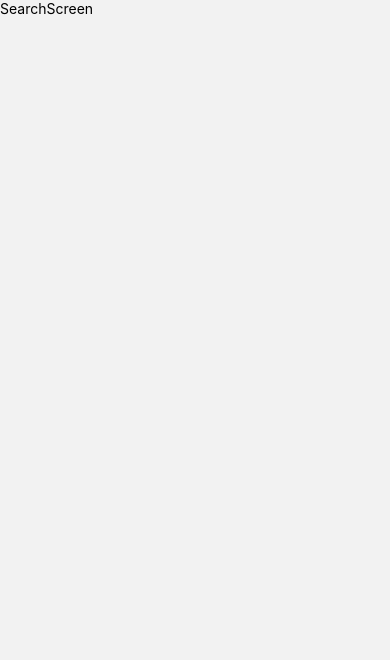
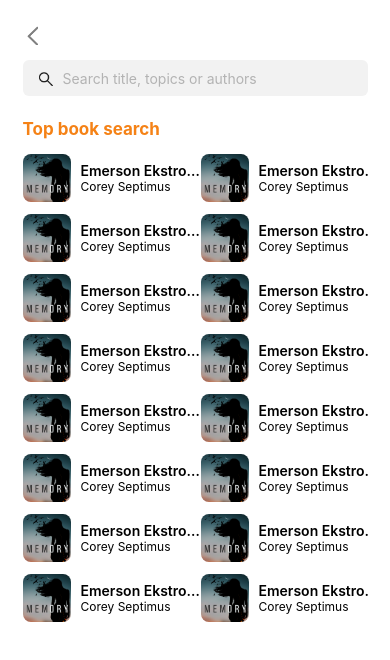
Before and after one commit to bakedapplepies/tabo-book-app, a React Native app: screen /Search in a window 390 px wide. Shown: the top 660 px of the page. Built offline with nearby package versions, Linux system fonts and the light colour scheme.

Commit message:
Working on bottom tabs

```diff
--- a/App.tsx
+++ b/App.tsx
@@ -17,7 +17,7 @@ export default function App() {
 
   return (
     <NavigationContainer>
-      <Stack.Navigator initialRouteName="Home" screenOptions={{ headerShown: false }} >
+      <Stack.Navigator initialRouteName="Search" screenOptions={{ headerShown: false }} >
         <Stack.Screen name="Load" component={LoadingScreen} />
         <Stack.Screen name="Login" component={LoginScreen} />
         <Stack.Screen name="Signup" component={SignupScreen} />
--- a/data/BookData.tsx
+++ b/data/BookData.tsx
@@ -1,7 +1,17 @@
-import { BookDisplayProps } from "../src/components/BookDisplay";
+import {
+  ImageSourcePropType
+} from "react-native";
 
 
-export const favoriteBooksData: BookDisplayProps[] = [
+type BookData = {
+  imgSrc: ImageSourcePropType;
+  title: string;
+  author: string;
+}
+
+export default BookData;
+
+export const favoriteBooksData: BookData[] = [
   {
     imgSrc: require("../assets/BookCover.png"),
     title: "Emerson Ekstrom Bothman",
@@ -38,3 +48,86 @@ export const favoriteBooksData: BookDisplayProps[] = [
     author: "Corey Septimus"
   },
 ];
+
+export const topBookSearchData: BookData[] = [
+  {
+    imgSrc: require("../assets/BookCover.png"),
+    title: "Emerson Ekstrom Bothman",
+    author: "Corey Septimus"
+  },
+  {
+    imgSrc: require("../assets/BookCover.png"),
+    title: "Emerson Ekstrom Bothman",
+    author: "Corey Septimus"
+  },
+  {
+    imgSrc: require("../assets/BookCover.png"),
+    title: "Emerson Ekstrom Bothman",
+    author: "Corey Septimus"
+  },
+  {
+    imgSrc: require("../assets/BookCover.png"),
+    title: "Emerson Ekstrom Bothman",
+    author: "Corey Septimus"
+  },
+  {
+    imgSrc: require("../assets/BookCover.png"),
+    title: "Emerson Ekstrom Bothman",
+    author: "Corey Septimus"
+  },
+  {
+    imgSrc: require("../assets/BookCover.png"),
+    title: "Emerson Ekstrom Bothman",
+    author: "Corey Septimus"
+  },
+  {
+    imgSrc: require("../assets/BookCover.png"),
+    title: "Emerson Ekstrom Bothman",
+    author: "Corey Septimus"
+  },
+  {
+    imgSrc: require("../assets/BookCover.png"),
+    title: "Emerson Ekstrom Bothman",
+    author: "Corey Septimus"
+  },
+  {
+    imgSrc: require("../assets/BookCover.png"),
+    title: "Emerson Ekstrom Bothman",
+    author: "Corey Septimus"
+  },
+  {
+    imgSrc: require("../assets/BookCover.png"),
+    title: "Emerson Ekstrom Bothman",
+    author: "Corey Septimus"
+  },
+  {
+    imgSrc: require("../assets/BookCover.png"),
+    title: "Emerson Ekstrom Bothman",
+    author: "Corey Septimus"
+  },
+  {
+    imgSrc: require("../assets/BookCover.png"),
+    title: "Emerson Ekstrom Bothman",
+    author: "Corey Septimus"
+  },
+  {
+    imgSrc: require("../assets/BookCover.png"),
+    title: "Emerson Ekstrom Bothman",
+    author: "Corey Septimus"
+  },
+  {
+    imgSrc: require("../assets/BookCover.png"),
+    title: "Emerson Ekstrom Bothman",
+    author: "Corey Septimus"
+  },
+  {
+    imgSrc: require("../assets/BookCover.png"),
+    title: "Emerson Ekstrom Bothman",
+    author: "Corey Septimus"
+  },
+  {
+    imgSrc: require("../assets/BookCover.png"),
+    title: "Emerson Ekstrom Bothman",
+    author: "Corey Septimus"
+  },
+]
--- a/src/components/BookDisplay.tsx
+++ b/src/components/BookDisplay.tsx
@@ -4,26 +4,26 @@ import {
   StyleSheet,
   Text,
   TouchableOpacity,
-  View
+  View,
+  ViewStyle
 } from 'react-native'
 import React from 'react'
+import BookData from '../../data/BookData';
 
 
-export interface BookDisplayProps {
+export interface BookDisplayProps extends BookData {
+  style?: ViewStyle
   enlarge?: boolean;
-  imgSrc: ImageSourcePropType;
-  title: string;
-  author: string;
 }
 
 const BookDisplay = (props: BookDisplayProps) => {
   return (
-    <View style={{ flexDirection: "column" }}>
+    <View style={{ ...props.style, flexDirection: "column" }}>
       {/* Book cover */}
       <TouchableOpacity
         style={props.enlarge ? styles.book_cover_view_enlarge : styles.book_cover_view}
       >
-        <ImageBackground source={props.imgSrc} style={styles.book_cover} resizeMode="cover"/>
+        <ImageBackground source={props.imgSrc} style={styles.book_cover} resizeMode="cover" resizeMethod="scale"/>
       </TouchableOpacity>
 
       {/* Title */}
@@ -43,26 +43,19 @@ export default BookDisplay
 
 const styles = StyleSheet.create({
   book_cover_view: {
-    width: 139,
-    height: 175,
-    // backgroundColor: "red",
-    backgroundColor: "transparent",
-    paddingRight: 34,
+    width: 129,
+    height: 188,
   },
 
   book_cover_view_enlarge: {
-    // width: 173,
-    // height: 216,
-    // backgroundColor: "red",
+    width: 160,
+    height: 212,
     backgroundColor: "transparent",
-    // paddingRight: 34,
   },
 
   book_cover: {
-    marginTop: -25,
-    marginLeft: -13,
-    // width: 190,
-    // height: 246,
+    width: "100%",
+    height: "100%",
   },
 
   title: {
--- a/src/components/Input.tsx
+++ b/src/components/Input.tsx
@@ -1,14 +1,18 @@
 import {
+  View,
+  ImageSourcePropType,
   StyleSheet,
   Text,
   TextInput,
   TextInputProps,
+  Image
 } from 'react-native'
 import React from 'react'
 
 
 interface InputProps extends TextInputProps {
   label?: string;
+  icon?: ImageSourcePropType
 }
 
 const Input = (props: InputProps) => {
@@ -19,12 +23,23 @@ const Input = (props: InputProps) => {
         {props.label}
       </Text>
     }
+      <View style={{
+        flexDirection: "row",
+        justifyContent: "center",
+        alignItems: "center",
+        marginLeft: props.icon ? 16 : 0
+      }}>
+        { props.icon &&
+          <Image source={props.icon} style={styles.icon}/>
+        }
         <TextInput
-        style={styles.input_field}
+          style={[props.icon ? styles.input_field_icon : styles.input_field, props.style]}
           placeholder={props.placeholder}
           placeholderTextColor="#B3B3B3"
           secureTextEntry={props.secureTextEntry}
+          underlineColorAndroid="transparent"
         />
+      </View>
     </>
   )
 }
@@ -32,10 +47,27 @@ const Input = (props: InputProps) => {
 export default Input
 
 const styles = StyleSheet.create({
+  icon: {
+    zIndex: 1,
+    width: 14,
+    height: 14,
+    marginTop: -16,
+    marginRight: -30
+  },
+
   field_header: {
     marginBottom: 6,
     color: "#B3B3B3",
     fontWeight: "500"
+  },
+
+  input_field_icon: {
+    marginBottom: 18,
+    backgroundColor: "#F2F2F2",
+    width: 345,
+    height: 36,
+    borderRadius: 6,
+    paddingHorizontal: 40,
   },
 
   input_field: {
@@ -45,5 +77,5 @@ const styles = StyleSheet.create({
     height: 48,
     borderRadius: 8,
     paddingHorizontal: 13
-  },
+  }
 })
--- a/src/screens/FavoriteScreen.tsx
+++ b/src/screens/FavoriteScreen.tsx
@@ -6,51 +6,22 @@ import {
 } from 'react-native'
 import React from 'react'
 import IconButton from '../components/IconButton'
-import { favoriteBooksData } from '../../data/BookData'
-import BookDisplay, { BookDisplayProps } from '../components/BookDisplay'
+import BookData, { favoriteBooksData } from '../../data/BookData'
+import BookDisplay from '../components/BookDisplay'
 
 
 const FavoriteScreen = () => {
 
-  const renderBookFavorite = (data: BookDisplayProps) => {
+  const renderBookFavorite = ({ imgSrc, title, author }: BookData) => {
     return (
-      <View>
-        <BookDisplay
-          imgSrc={data.imgSrc}
-          title={data.title}
-          author={data.author}
-        />
-      </View>
+      <BookDisplay
+        enlarge
+        style={{marginHorizontal: 6, marginBottom: 22}}
+        imgSrc={imgSrc}
+        title={title}
+        author={author}
+      />
     );
-  }
-
-  const renderBookFavorite2 = () => {
-    let render = [];
-
-    for (let i: number = 0; i < favoriteBooksData.length; i+=2)
-    {
-      let row: JSX.Element = (
-        <View style={{ flexDirection: "row", marginBottom: 25 }}>
-          <BookDisplay
-            enlarge
-            imgSrc={favoriteBooksData[i].imgSrc}
-            title={favoriteBooksData[i].title}
-            author={favoriteBooksData[i].author}
-          />
-          { (i + 1) < favoriteBooksData.length &&
-            <BookDisplay
-              enlarge
-              imgSrc={favoriteBooksData[i + 1].imgSrc}
-              title={favoriteBooksData[i + 1].title}
-              author={favoriteBooksData[i + 1].author}
-            />
-          }
-        </View>
-      )
-      render.push(row);
-    }
-
-    return render;
   }
 
   return (
@@ -72,8 +43,9 @@ const FavoriteScreen = () => {
 
       <FlatList
         style={styles.flatlist_style}
-        data={[{}]}
-        renderItem={() => (<View>{renderBookFavorite2()}</View>)}
+        data={favoriteBooksData}
+        renderItem={({ item }) => renderBookFavorite(item)}
+        numColumns={2}
       />
 
     </View>
--- a/src/screens/SearchScreen.tsx
+++ b/src/screens/SearchScreen.tsx
@@ -1,15 +1,114 @@
-import { StyleSheet, Text, View } from 'react-native'
+import {
+	FlatList,
+	StyleSheet,
+	Text,
+	View,
+	Image,
+} from 'react-native'
 import React from 'react'
+import IconButton from '../components/IconButton'
+import Input from '../components/Input'
+import BookData, { topBookSearchData } from '../../data/BookData'
 
 
 const SearchScreen = () => {
-  return (
-    <View>
-      <Text>SearchScreen</Text>
-    </View>
-  )
+
+	const renderTopBookSearch = ({ imgSrc, title, author }: BookData) => {
+		return (
+			<View style={styles.entry_style}>
+				<Image source={imgSrc} style={styles.book_icon} />
+				<View style={{ flexDirection: "column", width: 120 }} >
+					<Text numberOfLines={1} style={styles.title}>{title}</Text>
+					<Text numberOfLines={1} style={styles.author}>{author}</Text>
+				</View>
+			</View>
+		);
+	}
+
+	return (
+		<View style={styles.container}>
+			{/* top bar */}
+			<View style={styles.top_bar}>
+				<View style={{ flex: 1 }}>
+					<IconButton imgSrc={require("../../assets/ArrowBack.png")} style={styles.back_button} />
+				</View>
+			</View>
+
+			<Input
+				icon={require("../../assets/Search.png")}
+				placeholder="Search title, topics or authors"
+				placeholderTextColor="#B3B3B3"
+			/>
+
+			<Text style={styles.top_book_search}>
+				Top book search
+			</Text>
+
+			<FlatList
+				style={{ width: 345, marginTop: 10 }}
+				data={topBookSearchData}
+				renderItem={({ item }) => renderTopBookSearch(item)}
+				numColumns={2}
+			/>
+		</View>
+
+
+	)
 }
 
 export default SearchScreen
 
-const styles = StyleSheet.create({})
+const styles = StyleSheet.create({
+	container: {
+		flex: 1,
+		backgroundColor: '#fff',
+		alignItems: 'center',
+		justifyContent: 'center',
+	},
+
+	top_bar: {
+		flex: 0,
+		flexDirection: "row",
+		marginTop: 35,
+		marginBottom: 25,
+		width: 345,
+		justifyContent: "center",
+		alignItems: "center"
+	},
+
+	back_button: {
+		width: 19,
+		height: 19,
+	},
+
+	top_book_search: {
+		width: 345,
+		color: "#F58216",
+		fontSize: 17,
+		fontWeight: "700",
+		marginVertical: 5,
+	},
+
+	entry_style: {
+		flexDirection: "row",
+		alignItems: "center",
+		marginBottom: 12,
+	},
+
+	book_icon: {
+		width: 48,
+		height: 48,
+		borderRadius: 8,
+		marginRight: 10,
+	},
+
+	title: {
+		fontWeight: "600",
+		fontSize: 14
+	},
+
+	author: {
+		fontWeight: "400",
+		fontSize: 12
+	}
+})
```
Also changed, not shown: assets/BookCover.png, assets/fonts/WixMadeforDisplay-VariableFont_wght.ttf (added). Lines whose indentation alone changed are shown as unchanged.
